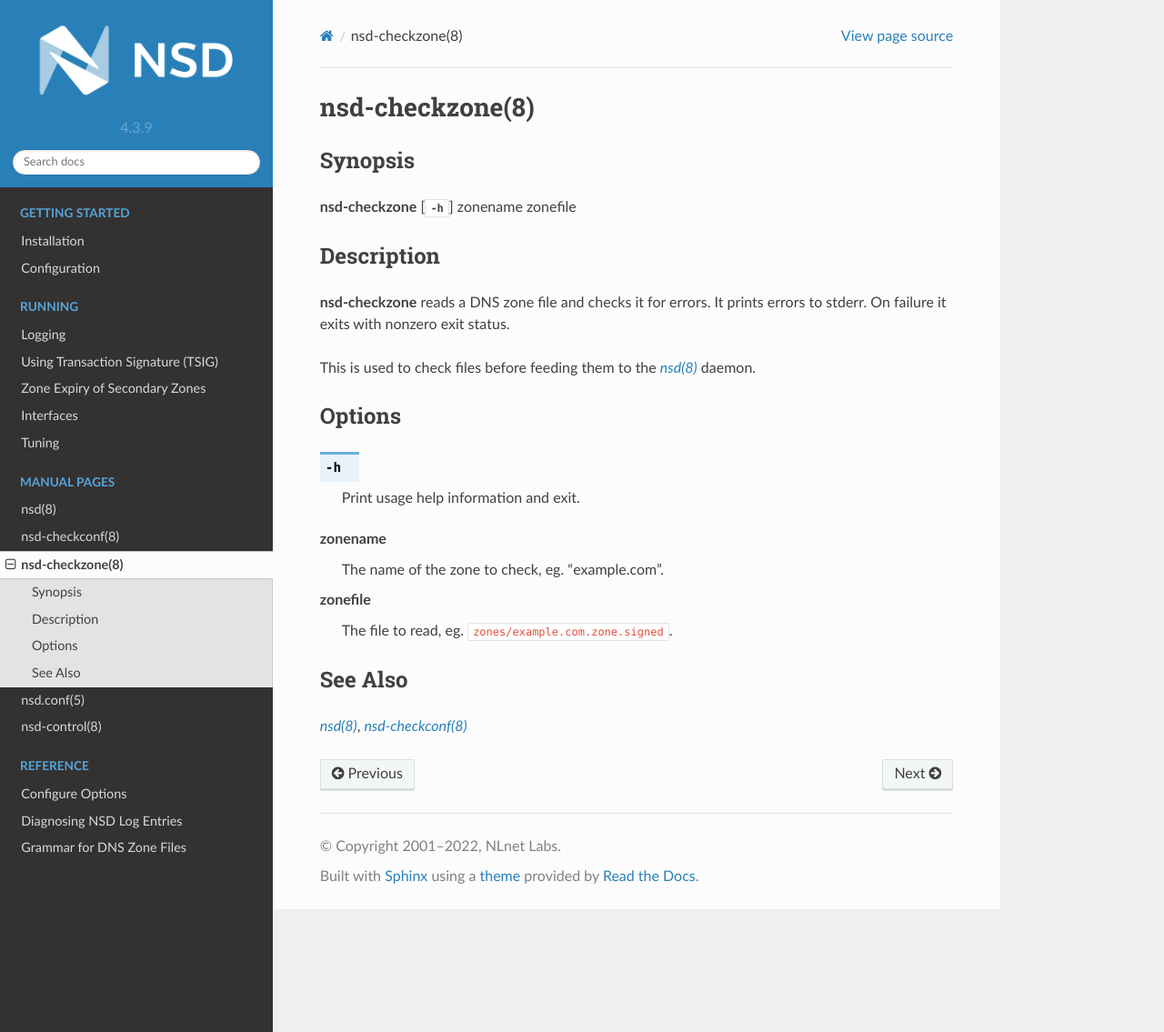
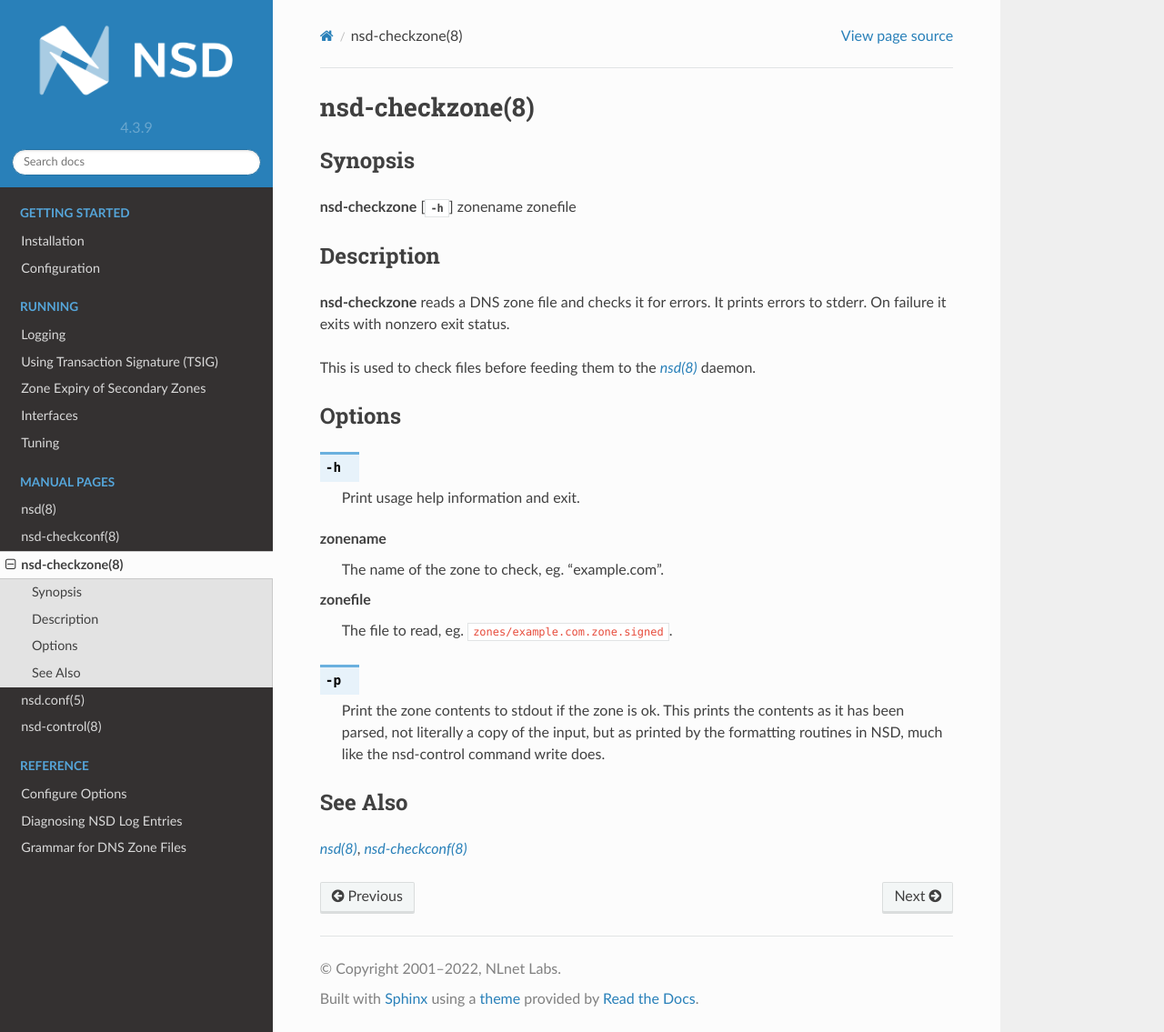
Before and after one commit to NLnetLabs/nsd-manual, a Sphinx documentation site: the page built from source/manpages/nsd-checkzone.rst, in a window 1280 px wide and 1135 px high. Shown: the whole window at 91% size. Built offline with Sphinx 7.4.7 and the Read the Docs theme 2.0.0, drawn with Linux system fonts in a browser that asks for light colours.

Commit message:
Add -p option to checkzone RST manpage

```diff
--- a/source/manpages/nsd-checkzone.rst
+++ b/source/manpages/nsd-checkzone.rst
@@ -27,6 +27,13 @@
 zonefile
     The file to read, eg. :file:`zones/example.com.zone.signed`.
 
+.. option::  -p
+
+    Print the zone contents to stdout if the zone is ok. This prints the
+    contents as it has been parsed, not literally a copy of the input, but
+    as printed by the formatting routines in NSD, much like the nsd-control
+    command write does.
+
 See Also
 --------
 
```
